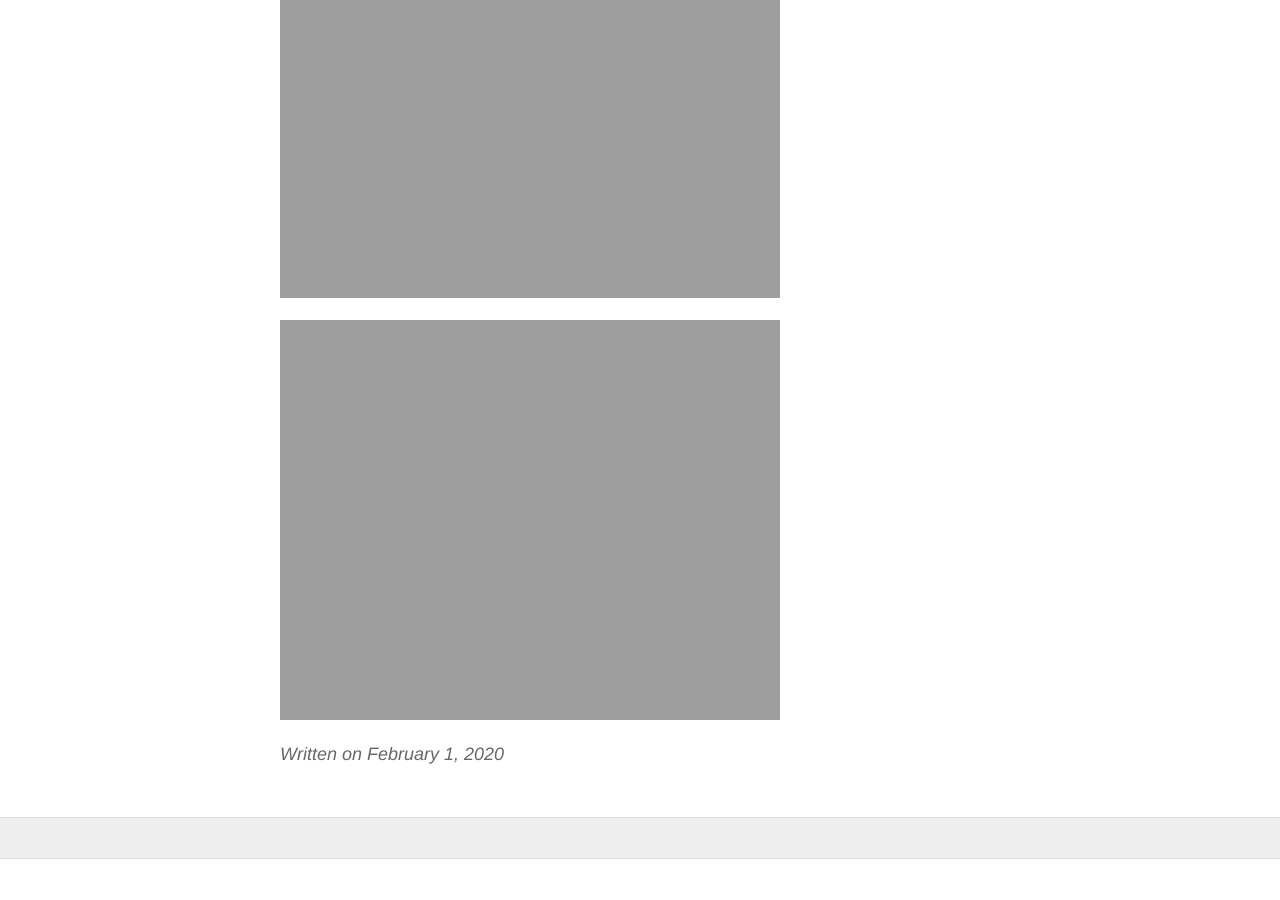
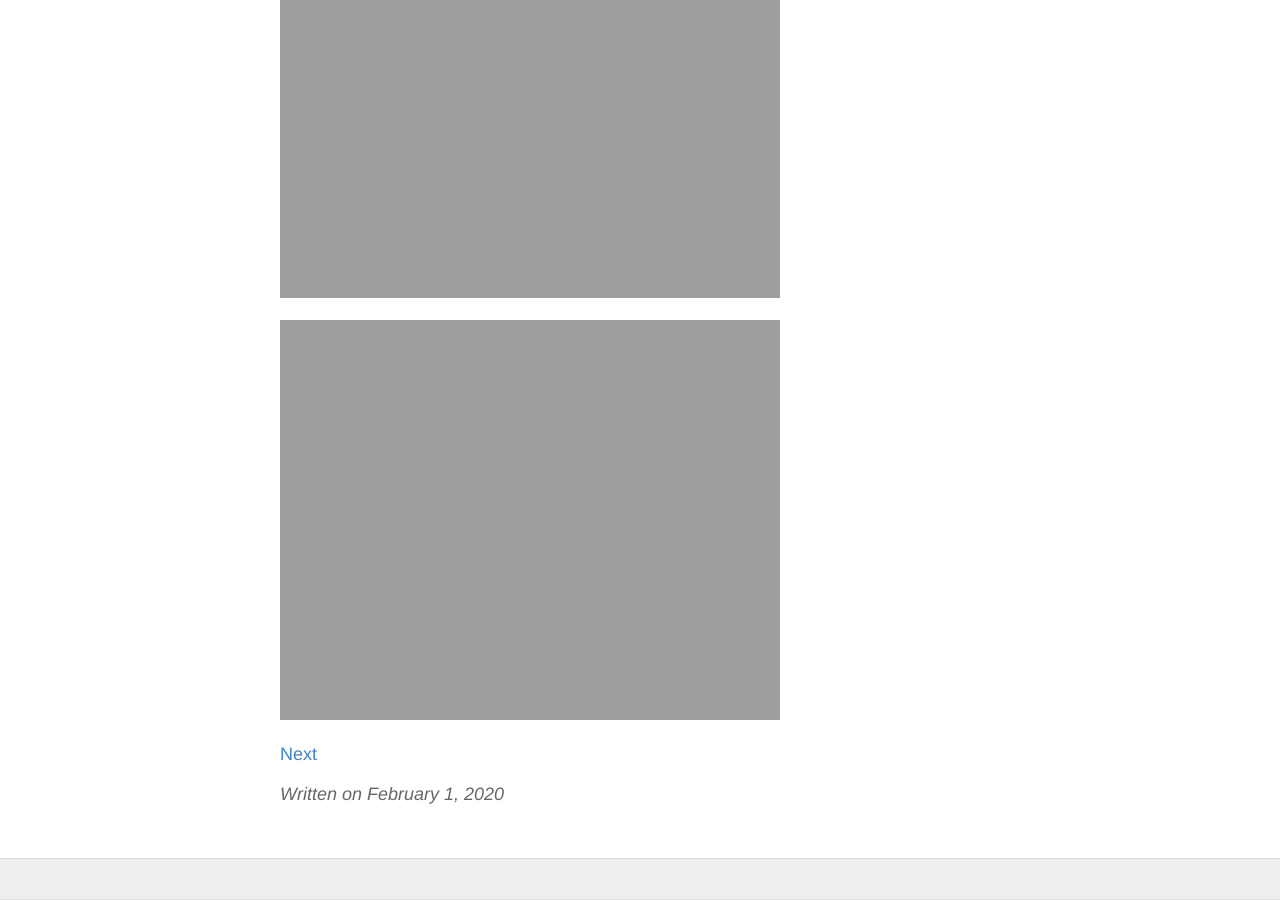
Before and after one commit to gbuk21/General, a Jekyll site: the page built from split1/_posts/2020-02-01-Most expensive and cheapest wines sold in Aldi.md, in a window 1280 px wide and 900 px high, scrolled down 1311 px. Built offline with Jekyll 4.4.1, drawn with Linux system fonts in a browser that asks for light colours; before the commit the page ends 2170 px from its top, so only the background shows below that.

Commit message:
Update 2020-02-01-Most expensive and cheapest wines sold in Aldi.md

```diff
--- a/split1/_posts/2020-02-01-Most expensive and cheapest wines sold in Aldi.md
+++ b/split1/_posts/2020-02-01-Most expensive and cheapest wines sold in Aldi.md
@@ -19,3 +19,5 @@ Most expensive and cheapest wines sold in Aldi
 
 
 <img src="{{ site.baseurl }}/images/30 Miles Cabernet Sauvignon1.jpg" class="responsive" width="500" height="400" />
+
+[Next]({{ site.baseurl }}{% link split1/_posts/2020-02-01-Cheapest wines sold in Walmart.md %})
```
